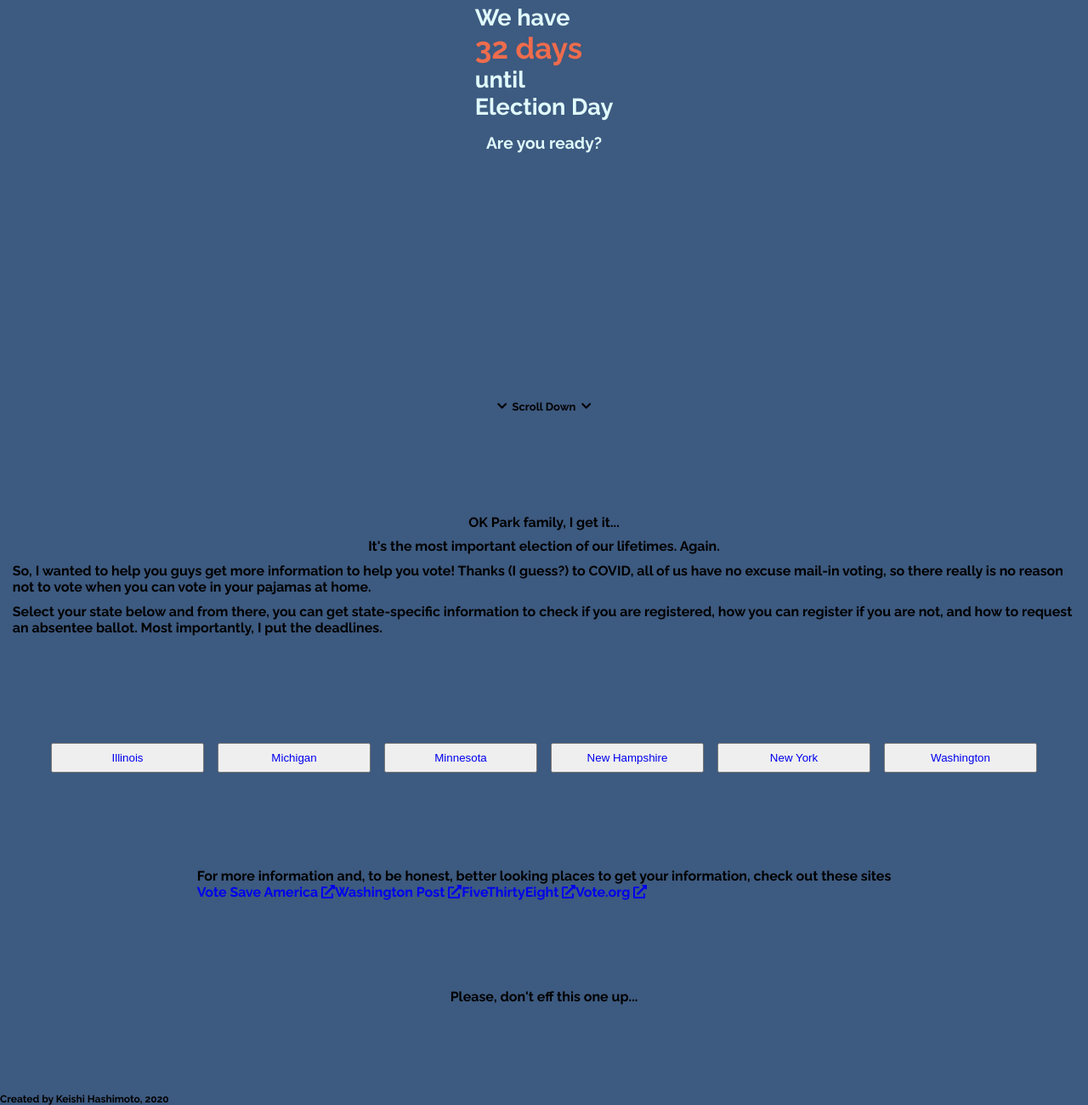
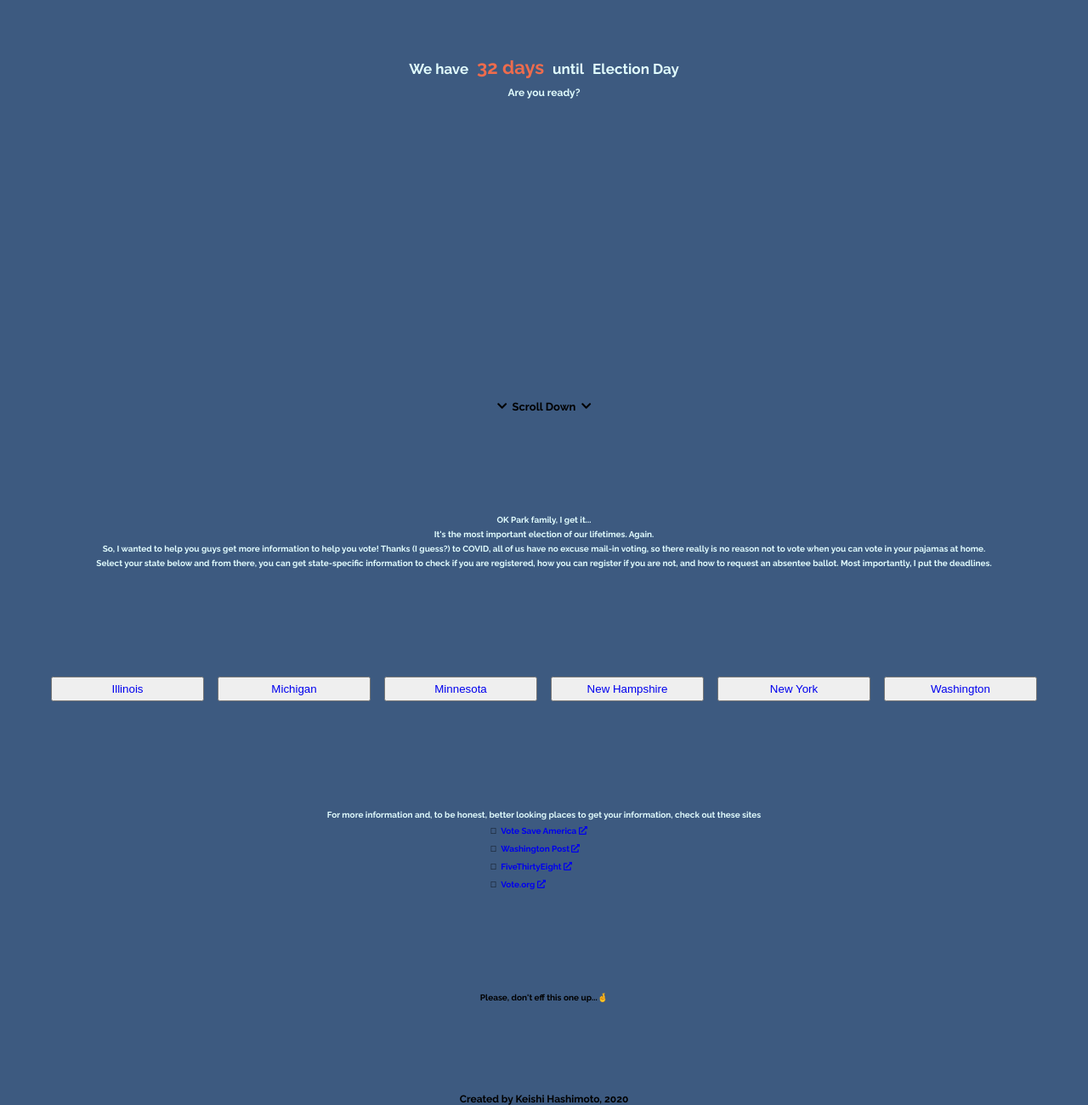
Before and after one commit to khash06/vote-helper, a Gatsby site: page / in a window 1280 px wide. Shown: the part 289-1589 px from the top of the page at 85% size. Built offline with nearby package versions, Linux system fonts and the light colour scheme; Gatsby itself is replaced by a stand-in of ours.

Commit message:
page styling

```diff
--- a/src/components/Layout.js
+++ b/src/components/Layout.js
@@ -6,7 +6,7 @@
     return (
         <div className={layoutStyles.container}>
             <div className={layoutStyles.content}>
-                <main>
+                <main className={layoutStyles.textContent}>
                 { props.children }
                 </main>
             </div>
--- a/src/components/layout.module.css
+++ b/src/components/layout.module.css
@@ -2,6 +2,10 @@
     margin: 0;
     padding: 0;
     box-sizing: border-box;
+}
+
+html {
+    font-size: 10px;
 }
 
 a {
@@ -15,3 +19,8 @@
 .content {
     background-color: #3d5a80;
 }
+
+.textContent {
+    max-width: 1400px;
+    margin: 0 auto;
+}
--- a/src/pages/index.js
+++ b/src/pages/index.js
@@ -26,7 +26,7 @@
       <Head title="Home" />
       <section className={homeStyles.landing}>
         <div className={homeStyles.titleContainer}>
-          <p class={homeStyles.landingText}>We have</p><span className={homeStyles.days}>{diffDays} days</span><p className={homeStyles.landingText}>until</p><p className={homeStyles.landingText}>Election Day</p>
+          <p className={homeStyles.landingText}>We have</p><span className={homeStyles.days}>{diffDays} days</span><p className={homeStyles.landingText}>until</p><p className={homeStyles.landingText}>Election Day</p>
         </div>
         <p className={homeStyles.ready}>Are you ready?</p>
       </section>
@@ -48,14 +48,16 @@
             <button type="button"><Link to="/new-york/">New York</Link></button>
             <button type="button"><Link to="/washington/">Washington</Link></button>
         </section>
-        <section>
+        <section className={homeStyles.text}>
           <p>For more information and, to be honest, better looking places to get your information, check out these sites</p>
-          <a href="https://votesaveamerica.com/">Vote Save America <FontAwesomeIcon icon={'external-link-alt'}/></a>
-          <a href="https://www.washingtonpost.com/elections/2020/how-to-vote/washington/">Washington Post <FontAwesomeIcon icon={'external-link-alt'}/></a>
-          <a href="https://projects.fivethirtyeight.com/how-to-vote-2020/?cid=rrpromo">FiveThirtyEight <FontAwesomeIcon icon={'external-link-alt'}/></a>
-          <a href="https://www.vote.org/">Vote.org <FontAwesomeIcon icon={'external-link-alt'} /></a>
+          <ul>
+            <li><a href="https://votesaveamerica.com/">Vote Save America <FontAwesomeIcon icon={'external-link-alt'}/></a></li>
+            <li><a href="https://www.washingtonpost.com/elections/2020/how-to-vote/washington/">Washington Post <FontAwesomeIcon icon={'external-link-alt'}/></a></li>
+            <li><a href="https://projects.fivethirtyeight.com/how-to-vote-2020/?cid=rrpromo">FiveThirtyEight <FontAwesomeIcon icon={'external-link-alt'}/></a></li>
+            <li><a href="https://www.vote.org/">Vote.org <FontAwesomeIcon icon={'external-link-alt'} /></a></li>
+          </ul>
         </section>
-        <p>Please, don't eff this one up...</p>
+        <p>Please, don't eff this one up...&#129310;</p>
       </main>
       <footer className={homeStyles.footer}>
         Created by Keishi Hashimoto, {year}
--- a/src/pages/index.module.css
+++ b/src/pages/index.module.css
@@ -32,6 +32,15 @@
 
 .text > p {
     padding: 0.3rem;
+    color: #e0fbfc;
+}
+
+.text > ul {
+    list-style-type: "\F449";
+}
+
+ul > li {
+    padding: 5px;
 }
 
 .buttonContainer {
@@ -61,5 +70,27 @@
 }
 
 .footer {
-    font-size: 12px;
+    font-size: 1.2rem;
+    display: flex;
+    justify-content: center;
 }
+
+.titleContainer {
+    display: flex;
+    align-items: baseline;
+}
+
+.titleContainer  * {
+    margin: 0 5px;
+}
+
+@media only screen and (max-width: 768px) {
+    .titleContainer {
+        flex-direction: column;
+        align-items: center;
+    }
+
+    .titleContainer * {
+        margin: 5px 0;
+    }
+}
```
